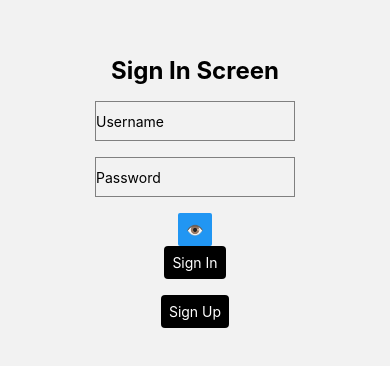
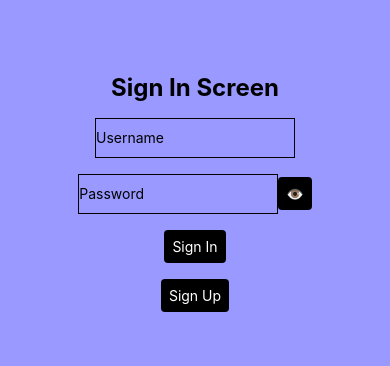
Before and after one commit to andresfelta95/InteractiveDartBoard_MobileApp, a React Native app: screen /SignIn in a window 390 px wide. Shown: the part 222-588 px from the top of the page. Built offline with nearby package versions, Linux system fonts and the light colour scheme.

Commit message:
fixed style for sign in page

```diff
--- a/src/providers/GameProvider.js
+++ b/src/providers/GameProvider.js
@@ -33,10 +33,10 @@ export function GameProvider({ children }) {
         score: 0,
         // create the multiplier
         multiplier: 1,
-        // create the dart history
-        dartHistory: [],
         // game id
         gameId: 0,
+        // UserName
+        userName: '',
 
     });
     console.log(game.dartLocations);
--- a/src/screens/SignIn.js
+++ b/src/screens/SignIn.js
@@ -1,11 +1,15 @@
 import * as React from 'react';
 import { SafeAreaView, Text, Button, StyleSheet, TextInput, TouchableOpacity} from 'react-native';
+// Get the game context
+import { GameContext } from '../providers/GameProvider';
 
 export default function SignIn({ navigation }) {
     const [loggedIn, setLoggedIn] = React.useState(false);
     const [username, setUsername] = React.useState('');
     const [password, setPassword] = React.useState('');
     const [showPassword, setShowPassword] = React.useState(false);
+    // Get the game context
+    const { game, setGame } = React.useContext(GameContext);
 
     // create the sign in function
     // function for the sign in button
@@ -52,17 +56,20 @@ export default function SignIn({ navigation }) {
                 value={username}
                 onChangeText={setUsername}
             />
+            <SafeAreaView style={styles.container2}>
                 <TextInput style={styles.input}
                     placeholder="Password"
                     value={password}
                     onChangeText={setPassword}
                     secureTextEntry = {!showPassword}
                 />
-            <Button
+                <TouchableOpacity
                     style={styles.button}
-                title={showPassword ? "Hide Password" : "👁️"}
                     onPress={togglePassword}
-            />
+                >
+                    <Text style={styles.buttonText}>👁️</Text>
+                </TouchableOpacity>
+            </SafeAreaView>
             <TouchableOpacity style={styles.button} onPress={() => signInBnt()}>
                 <Text style={styles.buttonText}>Sign In</Text>
             </TouchableOpacity>
@@ -79,7 +86,14 @@ const styles = StyleSheet.create({
         flex: 1,
         alignItems: 'center',
         justifyContent: 'center',
-    },title: {
+        backgroundColor:'#99F',
+    },
+    container2: {
+        flexDirection: 'row',
+        alignItems: 'center',
+        justifyContent: 'center',
+    },
+    title: {
         fontSize: 24,
         fontWeight: 'bold',
         marginBottom: 16,
@@ -87,7 +101,7 @@ const styles = StyleSheet.create({
     input: {
         height: 40,
         width: 200,
-        borderColor: 'gray',
+        borderColor: '#000',
         borderWidth: 1,
         marginBottom: 16,
     },
```
Lines whose indentation alone changed are shown as unchanged.
